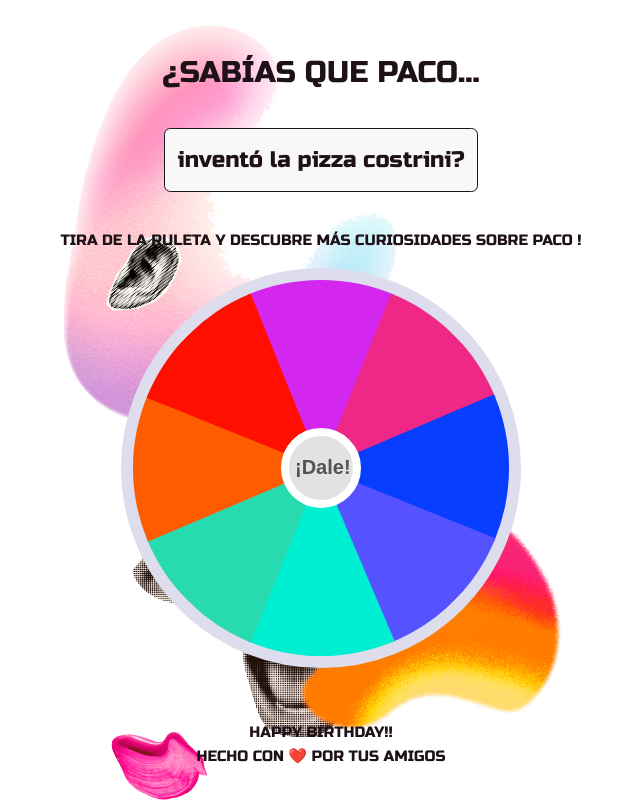
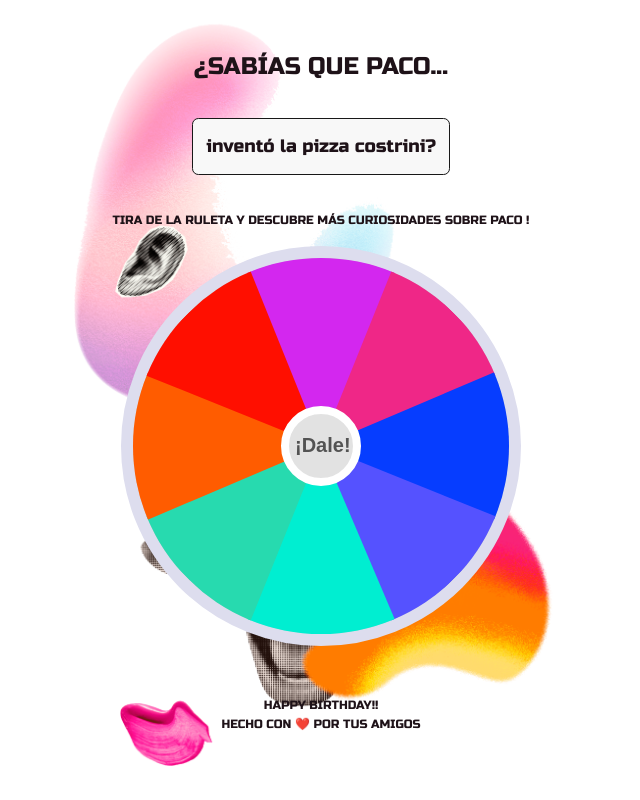
Before and after one commit to emartinez-dev/curiosidades-paco, a Vue app: page / in a window 1280 px wide. Shown: the whole page, without its empty margins (319-959 px from the left). Built offline with nearby package versions, Linux system fonts and the light colour scheme.

Commit message:
hopefully this fixes invisible scroll

```diff
--- a/src/assets/base.css
+++ b/src/assets/base.css
@@ -83,7 +83,7 @@ body {
     'Droid Sans',
     'Helvetica Neue',
     sans-serif;
-  font-size: 15px;
+  font-size: 12px;
   text-rendering: optimizeLegibility;
   -webkit-font-smoothing: antialiased;
   -moz-osx-font-smoothing: grayscale;
--- a/src/assets/main.css
+++ b/src/assets/main.css
@@ -2,7 +2,7 @@
 
 #app {
   max-width: 1280px;
-  min-height: 100vh;
+  min-height: calc(100vh - 2.1rem);
   margin: 0 auto;
   padding: 2rem;
   font-weight: normal;
```
